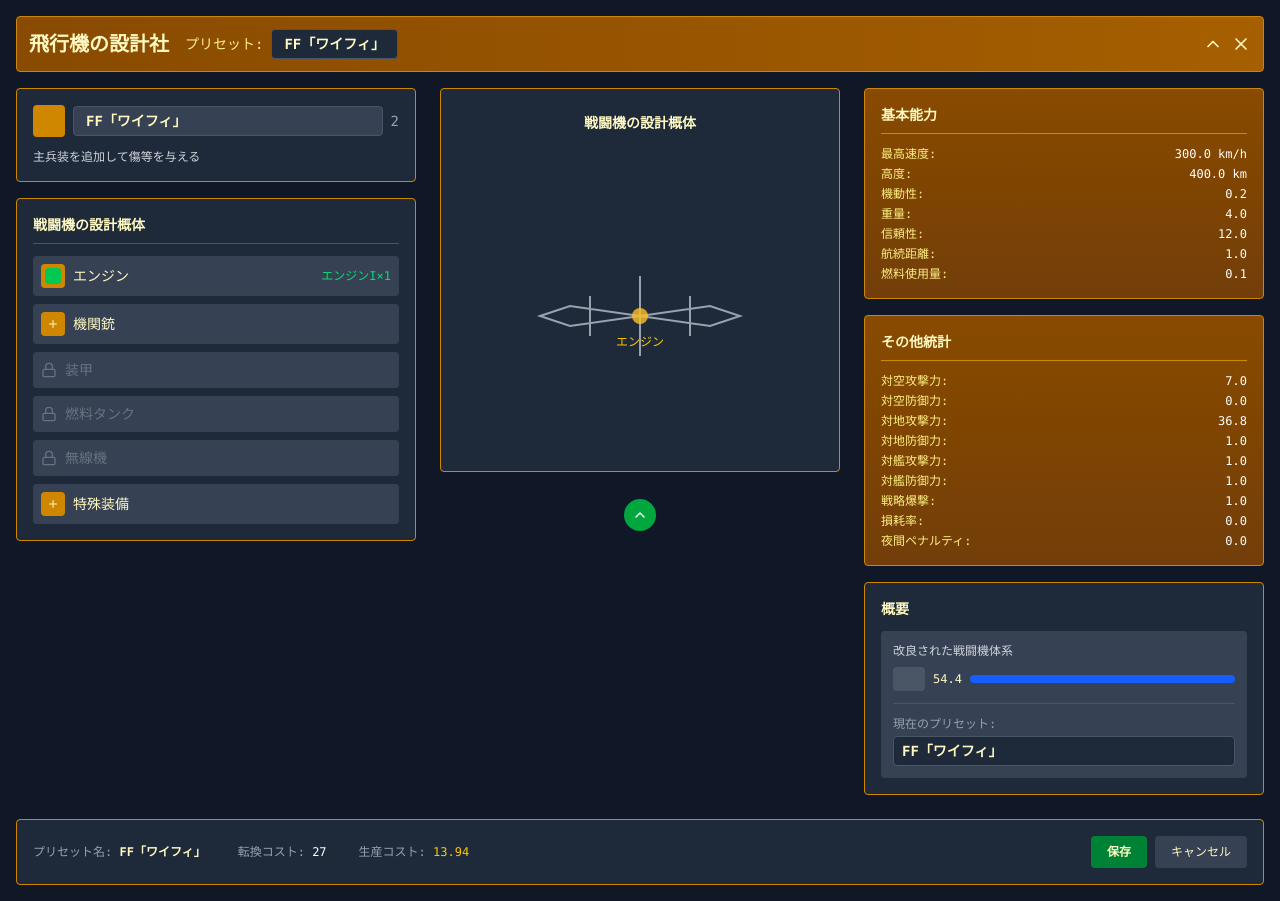
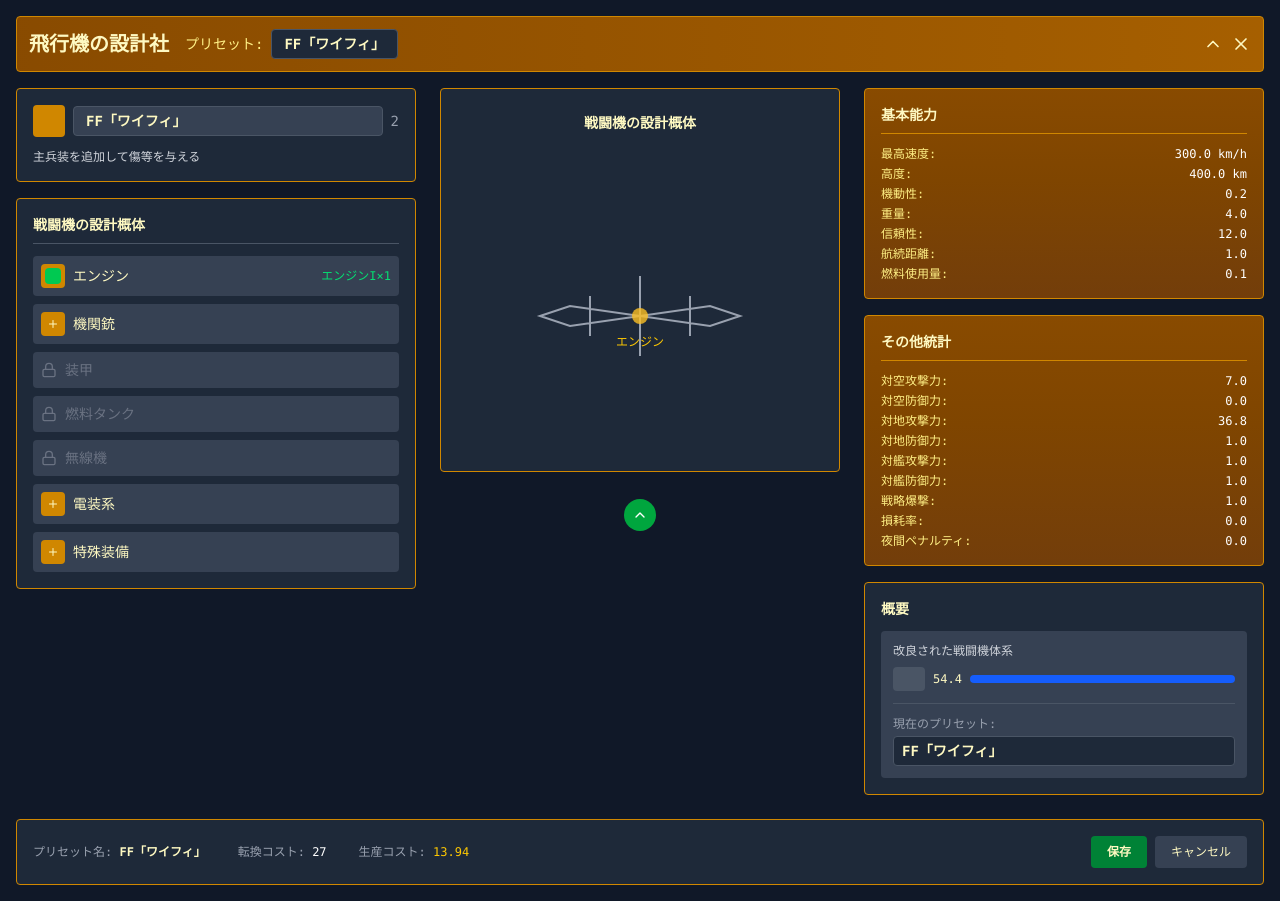
Before and after one commit to GTech9971/Hoi4Designer, a React (Vite) app: page / in a window 1280 px wide. Built offline with nearby package versions, Linux system fonts and the light colour scheme.

Commit message:
特殊モジュールを追加

```diff
--- a/src/components/AircraftDesigner.jsx
+++ b/src/components/AircraftDesigner.jsx
@@ -18,6 +18,7 @@ const AircraftDesigner = () => {
         { id: 'armor', name: '装甲', locked: true },
         { id: 'fuel_tank', name: '燃料タンク', locked: true },
         { id: 'radio', name: '無線機', locked: true },
+        { id: 'elec', name: '電装系', locked: false },
         { id: 'special', name: '特殊装備', locked: false }
     ];
 
--- a/src/components/MainDesignScreen.jsx
+++ b/src/components/MainDesignScreen.jsx
@@ -147,6 +147,14 @@ const MainDesignScreen = ({
                                     </>
                                 )}
 
+                                {/* Electronic equipment module highlight */}
+                                {equippedModules.elec && (
+                                    <>
+                                        <circle cx="180" cy="100" r="6" fill="#3b82f6" className="opacity-80" />
+                                        <text x="180" y="85" textAnchor="middle" className="text-xs fill-blue-400">電装系</text>
+                                    </>
+                                )}
+
                                 {/* Special equipment module highlight */}
                                 {equippedModules.special && (
                                     <>
--- a/src/data/config.js
+++ b/src/data/config.js
@@ -4,6 +4,7 @@ export const moduleSlots = [
     { id: 'armor', name: '装甲', locked: true },
     { id: 'fuel_tank', name: '燃料タンク', locked: true },
     { id: 'radio', name: '無線機', locked: true },
+    { id: 'elec', name: '電装系', locked: false },
     { id: 'special', name: '特殊装備', locked: false }
 ];
 
--- a/src/data/module.js
+++ b/src/data/module.js
@@ -3,6 +3,7 @@ import { engineModules } from './modules/engines';
 import { cannonModules } from './modules/cannons';
 import { armorModules } from './modules/armor';
 import { fuelTankModules } from './modules/fuelTanks';
+import { elecModules } from './modules/elec';
 import { specialModules } from './modules/special';
 
 // 設定データのインポート
@@ -14,6 +15,7 @@ export const moduleData = {
     cannon: cannonModules,
     armor: armorModules,
     fuel_tank: fuelTankModules,
+    elec: elecModules,
     special: specialModules
 };
 
@@ -23,5 +25,6 @@ export {
     cannonModules,
     armorModules,
     fuelTankModules,
+    elecModules,
     specialModules
 };
--- /dev/null
+++ b/src/data/modules/elec.js
@@ -0,0 +1,106 @@
+export const elecModules = [
+    {
+        id: 'air_radar_1',
+        name: '空対空レーダーI',
+        icon: '📡',
+        stars: 1,
+        description: '空対空レーダー。航空機のレーダーアンテナが装備されたとして、対空戦闘の攻撃を受けた時に回避性が向上する。',
+        stats: {
+            airDefense: 1.0,
+            agility: 20.0,
+            nightPenalty: -20.0,
+            cost: 4.00
+        }
+    },
+    {
+        id: 'air_radar_1_alt',
+        name: '空対空レーダーI',
+        icon: '📡',
+        stars: 1,
+        description: '改良された空対空レーダー。より高性能な探知能力を持ちます。',
+        stats: {
+            airDefense: 2.0,
+            agility: 18.0,
+            nightPenalty: -18.0,
+            cost: 4.00
+        }
+    },
+    {
+        id: 'bomb_sight_1',
+        name: '爆撃照準器I',
+        icon: '🎯',
+        stars: 1,
+        description: '爆撃照準器。航空機により正確な爆撃を行うことができるようになり、敵味方の機械を精確に攻撃できる。',
+        stats: {
+            surfaceAttack: 4.0,
+            weight: 1.0,
+            nightPenalty: -10.0,
+            cost: 1.50
+        }
+    },
+    {
+        id: 'radio_nav_1',
+        name: '無線航行I',
+        icon: '📻',
+        stars: 1,
+        description: '無線航行装置。より長距離の飛行と迷子を防ぐために誘導システムが装備される。',
+        stats: {
+            range: 4.0,
+            reliability: 1.0,
+            nightPenalty: -10.0,
+            cost: 1.50
+        }
+    },
+    {
+        id: 'air_radar_2',
+        name: '空対空レーダーII',
+        icon: '📡',
+        stars: 1,
+        description: 'より強力な空対空レーダー。より早く敵機を発見でき回避性も向上します。',
+        stats: {
+            airDefense: 4.0,
+            agility: 30.0,
+            nightPenalty: -40.0,
+            cost: 6.00
+        }
+    },
+    {
+        id: 'air_radar_2_alt',
+        name: '空対空レーダーII',
+        icon: '📡',
+        stars: 1,
+        description: '空対空を使用して敵戦闘機レーダー回避により早期に警告し、適切に回避される。',
+        stats: {
+            airDefense: 4.0,
+            agility: 35.0,
+            nightPenalty: -30.0,
+            cost: 6.00
+        }
+    },
+    {
+        id: 'bomb_sight_2',
+        name: '爆撃照準器II',
+        icon: '🎯',
+        stars: 1,
+        description: '改良された爆撃照準器。コンピューター誘導と、自動計算、音波計算して対抗を正確に算出できる。',
+        stats: {
+            surfaceAttack: 6.0,
+            weight: 1.0,
+            nightPenalty: -20.0,
+            cost: 3.00
+        }
+    },
+    {
+        id: 'radio_nav_2',
+        name: '無線航行II',
+        icon: '📻',
+        stars: 1,
+        description: '最新の無線航行装置。より精密な航法により長距離飛行が可能になり、目標探知性能も向上します。',
+        stats: {
+            range: 6.0,
+            reliability: 3.0,
+            nightPenalty: -20.0,
+            cost: 3.00
+        }
+    }
+];
--- a/src/data/modules/special.js
+++ b/src/data/modules/special.js
@@ -1,106 +1,50 @@
 export const specialModules = [
     {
-        id: 'air_radar_1',
-        name: '空対空レーダーI',
-        icon: '📡',
+        id: 'drop_tank',
+        name: '落下タンク',
+        icon: '⛽',
         stars: 1,
-        description: '空対空レーダー。航空機のレーダーアンテナが装備されたとして、対空戦闘の攻撃を受けた時に回避性が向上する。',
+        description: '航続距離を延長するための追加燃料タンクです。',
         stats: {
-            airDefense: 1.0,
-            agility: 20.0,
-            nightPenalty: -20.0,
-            cost: 4.00
+            range: 0.3,
+            weight: 0.4,
+            cost: 0.6
         }
     },
     {
-        id: 'air_radar_1_alt',
-        name: '空対空レーダーI',
-        icon: '📡',
+        id: 'self_sealing_fuel_tank',
+        name: '自己密閉燃料タンク',
+        icon: '🛡️',
         stars: 1,
-        description: '改良された空対空レーダー。より高性能な探知能力を持ちます。',
+        description: '燃料タンクが損傷を受けた時に自動的に密閉する機能を持つ燃料タンク。',
         stats: {
-            airDefense: 2.0,
-            agility: 18.0,
-            nightPenalty: -18.0,
-            cost: 4.00
+            reliability: 2.0,
+            weight: 0.3,
+            cost: 1.0
         }
     },
     {
-        id: 'bomb_sight_1',
-        name: '爆撃照準器I',
-        icon: '🎯',
+        id: 'non_strategic_materials_use',
+        name: '非戦略物資の使用',
+        icon: '🔧',
         stars: 1,
-        description: '爆撃照準器。航空機により正確な爆撃を行うことができるようになり、敵味方の機械を精確に攻撃できる。',
+        description: '戦略物資の代わりに非戦略物資を使用することでコストを削減します。',
         stats: {
-            surfaceAttack: 4.0,
-            weight: 1.0,
-            nightPenalty: -10.0,
-            cost: 1.50
+            cost: -2.0,
+            reliability: -1.0,
+            weight: 0.1
         }
     },
     {
-        id: 'radio_nav_1',
-        name: '無線航行I',
-        icon: '📻',
-        stars: 1,
-        description: '無線航行装置。より長距離の飛行と迷子を防ぐために誘導システムが装備される。',
+        id: 'advanced_materials',
+        name: '高性能材料の適用',
+        icon: '⚙️',
+        stars: 2,
+        description: 'アルミニウムなどの高性能材料を使用してパフォーマンスを向上させます。',
         stats: {
-            range: 4.0,
-            reliability: 1.0,
-            nightPenalty: -10.0,
-            cost: 1.50
-        }
-    },
-    {
-        id: 'air_radar_2',
-        name: '空対空レーダーII',
-        icon: '📡',
-        stars: 1,
-        description: 'より強力な空対空レーダー。より早く敵機を発見でき回避性も向上します。',
-        stats: {
-            airDefense: 4.0,
-            agility: 30.0,
-            nightPenalty: -40.0,
-            cost: 6.00
-        }
-    },
-    {
-        id: 'air_radar_2_alt',
-        name: '空対空レーダーII',
-        icon: '📡',
-        stars: 1,
-        description: '空対空を使用して敵戦闘機レーダー回避により早期に警告し、適切に回避される。',
-        stats: {
-            airDefense: 4.0,
-            agility: 35.0,
-            nightPenalty: -30.0,
-            cost: 6.00
-        }
-    },
-    {
-        id: 'bomb_sight_2',
-        name: '爆撃照準器II',
-        icon: '🎯',
-        stars: 1,
-        description: '改良された爆撃照準器。コンピューター誘導と、自動計算、音波計算して対抗を正確に算出できる。',
-        stats: {
-            surfaceAttack: 6.0,
-            weight: 1.0,
-            nightPenalty: -20.0,
-            cost: 3.00
-        }
-    },
-    {
-        id: 'radio_nav_2',
-        name: '無線航行II',
-        icon: '📻',
-        stars: 1,
-        description: '最新の無線航行装置。より精密な航法により長距離飛行が可能になり、目標探知性能も向上します。',
-        stats: {
-            range: 6.0,
-            reliability: 3.0,
-            nightPenalty: -20.0,
-            cost: 3.00
+            agility: 2.0,
+            weight: -0.3,
+            cost: 3.0
         }
     }
 ];
```
